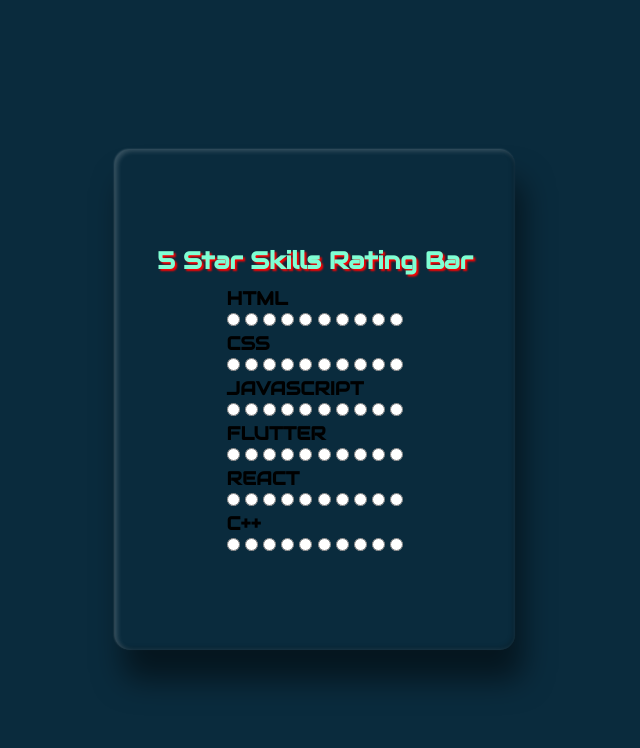
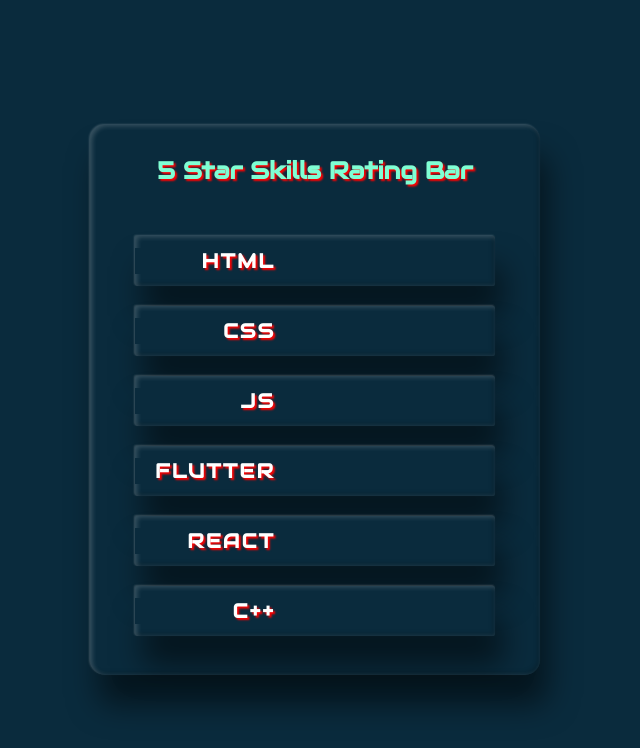
Before and after one commit to ghasemizade/scoreBox, a plain HTML site: page index.html in a window 1280 px wide. Shown: the whole page, without its empty margins (325-965 px from the left). Drawn offline with Linux system fonts and the light colour scheme.

Commit message:
update css
style container

```diff
--- a/index.html
+++ b/index.html
@@ -45,7 +45,7 @@
         </div>
         <!-- JavaScript -->
         <div class="skills">
-            <h3 class="name">JAVASCRIPT</h3>
+            <h3 class="name">JS</h3>
             <div class="rating">
                 <input type="radio" name="javascript">
                 <input type="radio" name="javascript">
--- a/style.css
+++ b/style.css
@@ -13,8 +13,8 @@ body{
     min-height: 100vh;
 }
 .container{
-    height: 500px;
-    width: 400px;
+    height: 550px;
+    width: 450px;
     position: relative;
     display: flex;
     justify-content: center;
@@ -32,4 +32,47 @@ body{
     font-weight: 700;
     color: aquamarine;
     text-shadow: 2px 2px 2px #ff0000;
+    margin-bottom: 40px;
 }
+.container .skills{
+    display: flex;
+    justify-content: center;
+    align-items: center;
+    margin: 10px 0;
+    padding-right: 10px;
+    border-radius: 2px;
+    box-shadow: -1px -1px 2px rgba(255, 255, 255, .2),
+    inset 2px 1px 5px rgba(255, 255, 255, .2),
+    8px 30px 30px rgba(0, 0, 0, .5),
+    inset -2px -2px 5px rgba(0, 0, 0, .2);
+}
+.container .skills h3{
+    min-width: 150px;
+    text-align: right;
+    padding-right: 10px;
+    color: white;
+    text-shadow: 2px 2px 2px #ff0000;
+    font-weight: 700;
+    font-size: 20px;
+    letter-spacing: 2px;
+}
+.container .skills .rating{
+    position: relative;
+    display: flex;
+    margin: 10px 0;
+}
+.container .skills .rating input{
+    position: relative;
+    width: 20px;
+    height: 30px;
+    display: flex;
+    justify-content: center;
+    align-items: center;
+    cursor: pointer;
+    -webkit-appearance: none;
+    appearance: none;
+}
+.container .skills .rating input::before{
+    content: '';
+    position: absolute;
+}
```
